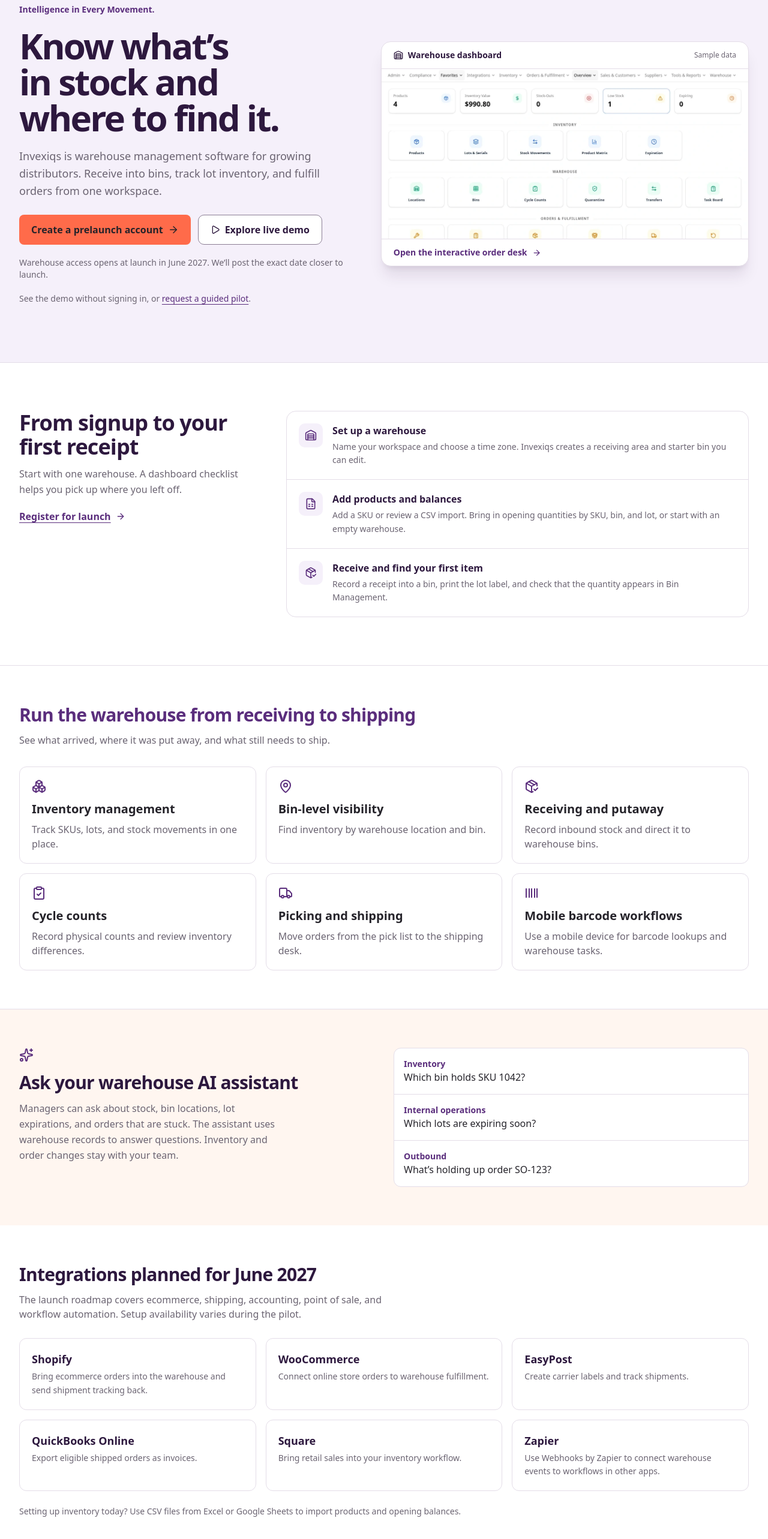
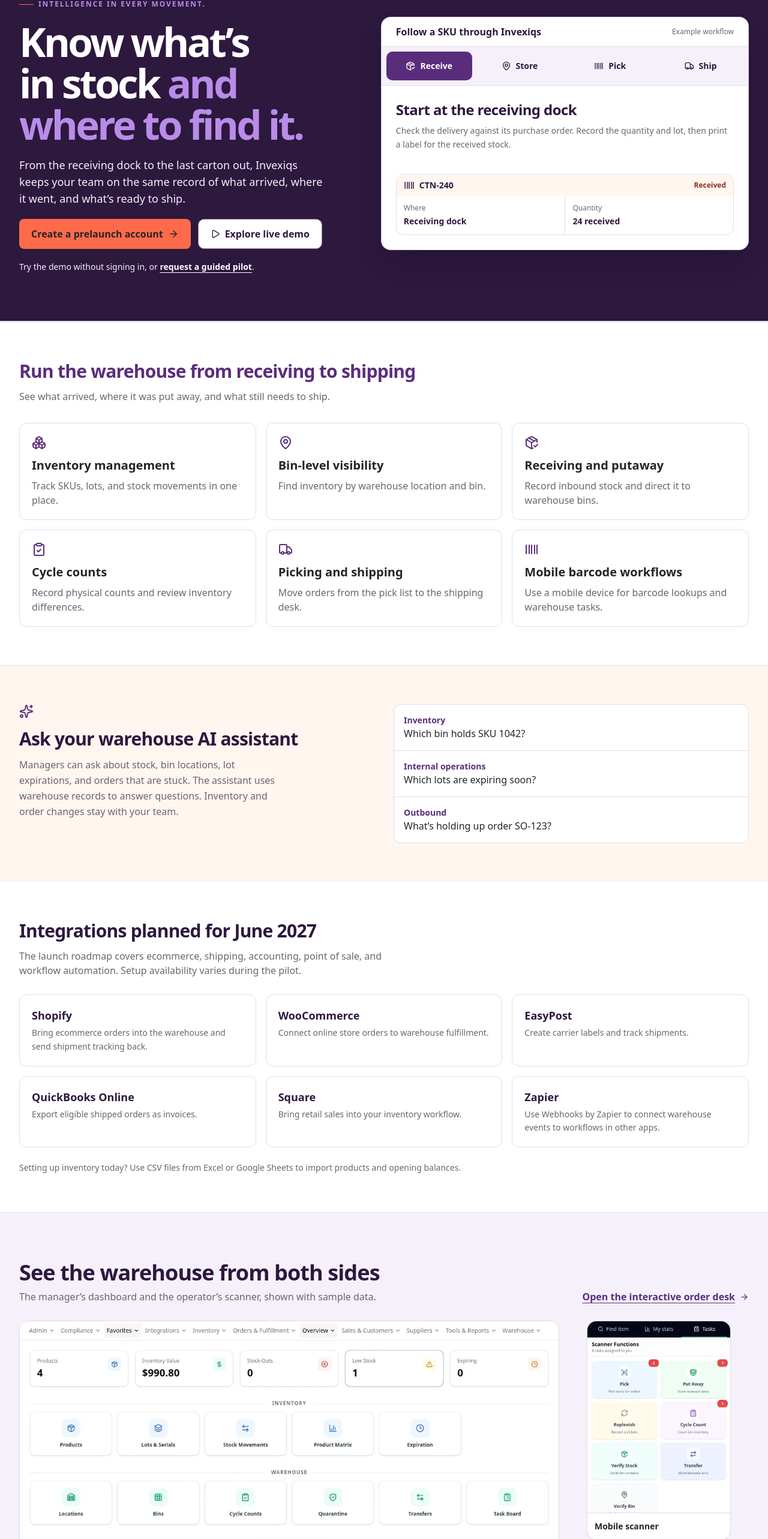
Before and after one commit to Phocas88/medtrack, a Next.js app: page / in a window 1280 px wide. Shown: the part 213-2779 px from the top of the page at 60% size. Built offline with nearby package versions, Linux system fonts and the light colour scheme; no server answers.

Commit message:
Tell an interactive warehouse story on the Invexiqs homepage

```diff
--- a/src/app/page.tsx
+++ b/src/app/page.tsx
@@ -6,6 +6,7 @@ import Image from 'next/image';
 import { ArrowRight, Barcode, Boxes, ClipboardCheck, FileSpreadsheet, MapPin, PackageCheck, Play, Sparkles, Truck, Warehouse } from 'lucide-react';
 import { BRAND_TAGLINE, PRODUCT_NAME } from '@/lib/brand';
 import { publicSiteOrigin } from '@/lib/public-site';
+import { WarehouseStory } from './warehouse-story';
 import { InquiryForm } from './inquiry-form';
 import { PublicHeader } from '@/components/layout/public-header';
 
@@ -52,51 +53,24 @@ export default function HomePage() {
         Invexiqs launches <time dateTime="2027-06">June 2027</time>
       </p>
       <main id="main">
-        <section className="border-b border-brand-border-gray bg-brand-lavender">
-          <div className="mx-auto grid max-w-7xl items-center gap-9 px-5 py-12 sm:py-16 lg:grid-cols-[.95fr_1.05fr] lg:gap-12 lg:px-8 lg:py-24">
+        <section className="border-b border-brand-border-gray bg-brand-deep-plum text-white [&_a:focus-visible]:outline-white">
+          <div className="mx-auto grid max-w-7xl items-center gap-7 px-5 py-9 sm:py-14 lg:grid-cols-[.95fr_1.05fr] lg:gap-12 lg:px-8 lg:py-20">
             <div className="space-y-5">
-              <p className="text-sm font-semibold text-brand-royal-plum">{BRAND_TAGLINE}</p>
-              <h1 className="max-w-xl text-balance text-[2.65rem] font-bold leading-[1.05] tracking-[-0.045em] text-brand-deep-plum sm:text-6xl">Know what’s in stock and where to find it.</h1>
-              <p className="max-w-lg text-lg leading-relaxed text-brand-muted-gray">Invexiqs is warehouse management software for growing distributors. Receive into bins, track lot inventory, and fulfill orders from one workspace.</p>
-              <div className="flex flex-wrap gap-3 pt-1">
+              <p className="inline-flex items-center gap-2 text-xs font-bold uppercase tracking-[.16em] text-brand-lilac">
+                <span aria-hidden className="h-px w-6 bg-brand-coral" />{BRAND_TAGLINE}
+              </p>
+              <h1 className="max-w-xl text-balance text-[clamp(2.2rem,5.25vw,4.5rem)] font-bold leading-[1.02] tracking-[-0.055em]">Know what’s in stock <span className="text-brand-lilac">and where to find it.</span></h1>
+              <p className="max-w-lg text-base leading-relaxed text-brand-lavender sm:text-lg">From the receiving dock to the last carton out, Invexiqs keeps your team on the same record of what arrived, where it went, and what’s ready to ship.</p>
+              <div className="grid gap-3 min-[450px]:flex min-[450px]:flex-wrap">
                 <Link href="/auth/signup" className={primary}>Create a prelaunch account <ArrowRight aria-hidden size={18} /></Link>
                 <Link href="/demo" className={secondary}><Play aria-hidden size={16} /> Explore live demo</Link>
               </div>
-              <p className="text-sm text-brand-muted-gray">Warehouse access opens at launch in June 2027. We’ll post the exact date closer to launch.</p>
-              <p className="text-sm text-brand-muted-gray">See the demo without signing in, or <Link className="font-medium text-brand-royal-plum underline underline-offset-4" href="#contact">request a guided pilot</Link>.</p>
+              <p className="text-sm text-brand-lavender">Try the demo without signing in, or <Link className="font-semibold text-white underline underline-offset-4" href="#contact">request a guided pilot</Link>.</p>
             </div>
-            <figure className="min-w-0 overflow-hidden rounded-2xl border border-brand-border-gray bg-brand-white shadow-xl shadow-brand-deep-plum/10">
-              <div className="flex flex-wrap items-center justify-between gap-2 border-b border-brand-border-gray px-4 py-3 sm:px-5">
-                <span className="flex items-center gap-2 text-sm font-semibold text-brand-deep-plum"><Warehouse size={16} aria-hidden /> Warehouse dashboard</span>
-                <span className="text-xs text-brand-muted-gray">Sample data</span>
-              </div>
-              <Image className="block h-auto w-full" src="/product/dashboard.webp" width={1280} height={593}
-                sizes="(max-width: 1023px) 95vw, 50vw" priority
-                alt="Invexiqs dashboard showing inventory totals and shortcuts for warehouse and fulfillment tasks" />
-              <figcaption className="border-t border-brand-border-gray px-4 py-3 text-sm sm:px-5">
-                <Link className="inline-flex items-center gap-2 font-semibold text-brand-royal-plum underline-offset-4 hover:underline" href="/demo/workspace">
-                  Open the interactive order desk <ArrowRight aria-hidden size={15} />
-                </Link>
-              </figcaption>
-            </figure>
+            <WarehouseStory />
           </div>
         </section>
 
-        <section id="setup" className="mx-auto grid max-w-7xl gap-8 px-5 py-14 lg:grid-cols-[.68fr_1.32fr] lg:gap-12 lg:px-8 lg:py-20">
-          <div>
-            <h2 className="max-w-md text-3xl font-bold tracking-tight text-brand-deep-plum sm:text-4xl">From signup to your first receipt</h2>
-            <p className="mt-3 max-w-sm leading-relaxed text-brand-muted-gray">Start with one warehouse. A dashboard checklist helps you pick up where you left off.</p>
-            <Link href="/auth/signup" className="mt-5 inline-flex items-center gap-2 font-semibold text-brand-royal-plum underline underline-offset-4">Register for launch <ArrowRight aria-hidden size={16} /></Link>
-          </div>
-          <ol className="divide-y divide-brand-border-gray overflow-hidden rounded-2xl border border-brand-border-gray">
-            {setupSteps.map(({ icon: Icon, title, detail }) => (
-              <li key={title} className="flex gap-4 p-4 sm:p-5">
-                <span className="flex size-10 shrink-0 items-center justify-center rounded-lg bg-brand-lavender text-brand-royal-plum"><Icon size={20} aria-hidden /></span>
-                <div><h3 className="font-semibold text-brand-deep-plum">{title}</h3><p className="mt-1 text-sm leading-relaxed text-brand-muted-gray">{detail}</p></div>
-              </li>
-            ))}
-          </ol>
-        </section>
 
         <section id="features" className="mx-auto max-w-7xl border-t border-brand-border-gray px-5 py-14 lg:px-8 lg:py-16">
           <h2 className="text-3xl font-bold tracking-tight text-brand-royal-plum">Run the warehouse from receiving to shipping</h2>
@@ -149,40 +123,60 @@ export default function HomePage() {
         </section>
 
         <section aria-labelledby="product-tour" className="border-y border-brand-border-gray bg-brand-lavender">
-          <div className="mx-auto max-w-7xl px-5 py-16 lg:px-8">
-            <h2 id="product-tour" className="text-3xl font-bold tracking-tight text-brand-royal-plum">Inside Invexiqs</h2>
-            <p className="mt-3 text-brand-muted-gray">Workflow details from a sample warehouse.</p>
-            <div className="mt-8 grid items-start gap-5 lg:grid-cols-[1fr_1fr_0.58fr]">
-              <figure className="overflow-hidden rounded-xl border border-brand-border-gray bg-brand-white">
-                <Image src="/product/inventory.webp" width={1280} height={423} sizes="(max-width: 1023px) 95vw, 36vw"
-                  alt="Product catalog showing SKUs, stock on hand, and a low-stock indicator" />
-                <figcaption className="border-t border-brand-border-gray p-4 text-sm font-semibold">Product catalog and stock on hand</figcaption>
+          <div className="mx-auto max-w-7xl px-5 py-14 lg:px-8 lg:py-20">
+            <div className="mb-7 flex flex-wrap items-end justify-between gap-4">
+              <div>
+                <h2 id="product-tour" className="text-3xl font-bold tracking-tight text-brand-deep-plum sm:text-4xl">See the warehouse from both sides</h2>
+                <p className="mt-2 text-brand-muted-gray">The manager’s dashboard and the operator’s scanner, shown with sample data.</p>
+              </div>
+              <Link className="inline-flex items-center gap-2 font-semibold text-brand-royal-plum underline underline-offset-4" href="/demo/workspace">
+                Open the interactive order desk <ArrowRight aria-hidden size={15} />
+              </Link>
+            </div>
+            <div className="grid items-start gap-4 sm:grid-cols-[minmax(0,3fr)_minmax(0,1fr)]">
+              <figure className="min-w-0 overflow-hidden rounded-2xl border border-brand-border-gray bg-brand-white shadow-sm">
+                <Image className="block w-full" src="/product/dashboard.webp" width={1280} height={593} sizes="(max-width: 639px) 95vw, 72vw"
+                  alt="Invexiqs dashboard showing inventory totals and warehouse tasks" />
+                <figcaption className="border-t border-brand-border-gray p-3 text-sm font-semibold">Warehouse dashboard</figcaption>
               </figure>
-              <figure className="overflow-hidden rounded-xl border border-brand-border-gray bg-brand-white">
-                <Image src="/product/bins.webp" width={1280} height={673} sizes="(max-width: 1023px) 95vw, 36vw"
-                  alt="Bin management showing pick bins, reserve bins, and receiving staging" />
-                <figcaption className="border-t border-brand-border-gray p-4 text-sm font-semibold">Bin management</figcaption>
-              </figure>
-              <figure className="max-w-xs overflow-hidden rounded-xl border border-brand-border-gray bg-brand-white">
-                <Image src="/product/scanner.webp" width={390} height={523} sizes="(max-width: 1023px) 320px, 22vw"
-                  alt="Mobile scanner menu showing pick, putaway, replenishment, and cycle count tasks" />
-                <figcaption className="border-t border-brand-border-gray p-4 text-sm font-semibold">Mobile scanner</figcaption>
+              <figure className="mx-auto w-full max-w-[15rem] overflow-hidden rounded-2xl border border-brand-border-gray bg-brand-white shadow-sm">
+                <Image className="block w-full" src="/product/scanner.webp" width={390} height={523} sizes="240px"
+                  alt="Invexiqs mobile scanner menu with pick, putaway, replenishment, and cycle count tasks" />
+                <figcaption className="border-t border-brand-border-gray p-3 text-sm font-semibold">Mobile scanner</figcaption>
               </figure>
             </div>
           </div>
         </section>
 
+        <section id="setup" className="mx-auto grid max-w-7xl gap-8 px-5 py-14 lg:grid-cols-[.68fr_1.32fr] lg:gap-12 lg:px-8 lg:py-20">
+          <div>
+            <h2 className="max-w-md text-3xl font-bold tracking-tight text-brand-deep-plum sm:text-4xl">From signup to your first receipt</h2>
+            <p className="mt-3 max-w-sm leading-relaxed text-brand-muted-gray">Start with one warehouse. A dashboard checklist helps you pick up where you left off.</p>
+            <Link href="/auth/signup" className="mt-5 inline-flex items-center gap-2 font-semibold text-brand-royal-plum underline underline-offset-4">Register for launch <ArrowRight aria-hidden size={16} /></Link>
+          </div>
+          <ol className="divide-y divide-brand-border-gray overflow-hidden rounded-2xl border border-brand-border-gray">
+            {setupSteps.map(({ icon: Icon, title, detail }) => (
+              <li key={title} className="flex gap-4 p-4 sm:p-5">
+                <span className="flex size-10 shrink-0 items-center justify-center rounded-lg bg-brand-lavender text-brand-royal-plum"><Icon size={20} aria-hidden /></span>
+                <div><h3 className="font-semibold text-brand-deep-plum">{title}</h3><p className="mt-1 text-sm leading-relaxed text-brand-muted-gray">{detail}</p></div>
+              </li>
+            ))}
+          </ol>
+        </section>
         <section id="solutions" className="bg-brand-deep-plum text-white">
-          <div className="mx-auto grid max-w-7xl gap-8 px-5 py-16 md:grid-cols-2 lg:px-8">
+          <div className="mx-auto grid max-w-7xl items-center gap-7 px-5 py-12 md:grid-cols-2 lg:gap-12 lg:px-8 lg:py-16">
+            <Image src="/product/receiving-floor.webp" alt="Illustration of a warehouse worker scanning a carton at the receiving dock"
+              width={1280} height={720} sizes="(max-width: 767px) 94vw, 48vw"
+              className="aspect-[16/10] w-full rounded-2xl object-cover" />
             <div>
               <h2 className="text-3xl font-bold tracking-tight text-brand-white">Built around the way a warehouse works</h2>
-              <p className="mt-4 max-w-xl text-brand-lavender">Invexiqs draws on firsthand warehouse and inventory management experience, from checking inbound stock and counting bins to reporting inventory discrepancies.</p>
+              <p className="mt-4 max-w-xl text-brand-lavender">Invexiqs draws on firsthand warehouse and inventory management experience, from checking inbound stock and counting bins to investigating inventory discrepancies.</p>
+              <ul className="mt-5 space-y-2 border-l border-brand-coral pl-4 text-sm text-brand-lavender sm:text-base">
+                <li>Independent distributors and wholesalers</li>
+                <li>Industrial and maintenance supply teams</li>
+                <li>Retail stockrooms and manufacturing inventory teams</li>
+              </ul>
             </div>
-            <ul className="grid content-start gap-3 text-brand-lavender">
-              <li className="rounded-lg border border-brand-lilac/50 p-4">Independent distributors and wholesalers</li>
-              <li className="rounded-lg border border-brand-lilac/50 p-4">Industrial and maintenance supply distributors</li>
-              <li className="rounded-lg border border-brand-lilac/50 p-4">Retail stockrooms and manufacturing inventory teams</li>
-            </ul>
           </div>
         </section>
 
--- /dev/null
+++ b/src/app/warehouse-story.tsx
@@ -0,0 +1,44 @@
+'use client';
+
+import { useState } from 'react';
+import { Barcode, MapPin, PackageCheck, Truck } from 'lucide-react';
+
+const stages = [
+  { label: 'Receive', Icon: PackageCheck, title: 'Start at the receiving dock', detail: 'Check the delivery against its purchase order. Record the quantity and lot, then print a label for the received stock.', status: 'Received', location: 'Receiving dock', count: '24 received' },
+  { label: 'Store', Icon: MapPin, title: 'Give the stock a place to go', detail: 'Put the cases away and record the destination bin. The next person can find that lot from the bin view or a barcode lookup.', status: 'Put away', location: 'Bin A-03-02', count: '24 in bin' },
+  { label: 'Pick', Icon: Barcode, title: 'Find the right lot for the order', detail: 'Use the bin and lot details to find what the order needs. Confirm the pick so the shipping team knows what’s ready.', status: 'Picked', location: 'Packing station', count: '8 picked' },
+  { label: 'Ship', Icon: Truck, title: 'Ship it and keep the history', detail: 'Verify the carton contents and post the shipment. The movement history shows what went out and the bin still shows what’s left.', status: 'Shipped', location: 'Outbound dock', count: '16 left in stock' },
+] as const;
+
+export function WarehouseStory() {
+  const [step, setStep] = useState(0);
+  const stage = stages[step];
+  return <div className="min-w-0 overflow-hidden rounded-2xl border border-brand-lilac/40 bg-brand-white text-brand-deep-plum shadow-2xl shadow-black/20">
+    <div className="flex flex-wrap items-center justify-between gap-x-3 gap-y-1 border-b border-brand-border-gray px-4 py-3 sm:px-6">
+      <h2 className="font-semibold">Follow a SKU through Invexiqs</h2>
+      <span className="text-xs font-medium text-brand-muted-gray">Example workflow</span>
+    </div>
+    <div className="grid grid-cols-4 gap-1 border-b border-brand-border-gray bg-brand-lavender p-2 sm:gap-2" role="group" aria-label="Warehouse workflow stages">
+      {stages.map(({ label, Icon }, index) => <button key={label} type="button" aria-pressed={step === index} onClick={() => setStep(index)}
+        className="flex min-h-12 min-w-0 items-center justify-center gap-1 rounded-lg px-1 text-xs font-semibold text-brand-deep-plum hover:bg-brand-white focus-visible:outline focus-visible:outline-2 focus-visible:outline-brand-royal-plum aria-pressed:bg-brand-royal-plum aria-pressed:text-white sm:gap-2 sm:text-sm">
+        <Icon aria-hidden size={16} className="hidden shrink-0 min-[400px]:block" />{label}
+      </button>)}
+    </div>
+    <div aria-live="polite" className="space-y-5 p-4 sm:p-6">
+      <div>
+        <h3 className="text-xl font-bold tracking-tight sm:text-2xl">{stage.title}</h3>
+        <p className="mt-2 min-h-[4.5em] text-sm leading-relaxed text-brand-muted-gray">{stage.detail}</p>
+      </div>
+      <div className="overflow-hidden rounded-xl border border-brand-border-gray">
+        <div className="flex flex-wrap items-center justify-between gap-2 bg-brand-warm-cream px-3 py-2">
+          <p className="inline-flex items-center gap-2 text-sm font-semibold"><Barcode aria-hidden size={18} /> CTN-240</p>
+          <p className="text-xs font-semibold text-brand-coral-text">{stage.status}</p>
+        </div>
+        <dl className="grid grid-cols-2 divide-x divide-brand-border-gray text-sm">
+          <div className="min-w-0 p-3"><dt className="text-xs text-brand-muted-gray">Where</dt><dd className="mt-1 font-semibold">{stage.location}</dd></div>
+          <div className="min-w-0 p-3"><dt className="text-xs text-brand-muted-gray">Quantity</dt><dd className="mt-1 font-semibold">{stage.count}</dd></div>
+        </dl>
+      </div>
+    </div>
+  </div>;
+}
```
Also changed, not shown: public/product/receiving-floor.webp (added), 1 other file (tests, documents, lock files or other folders).
